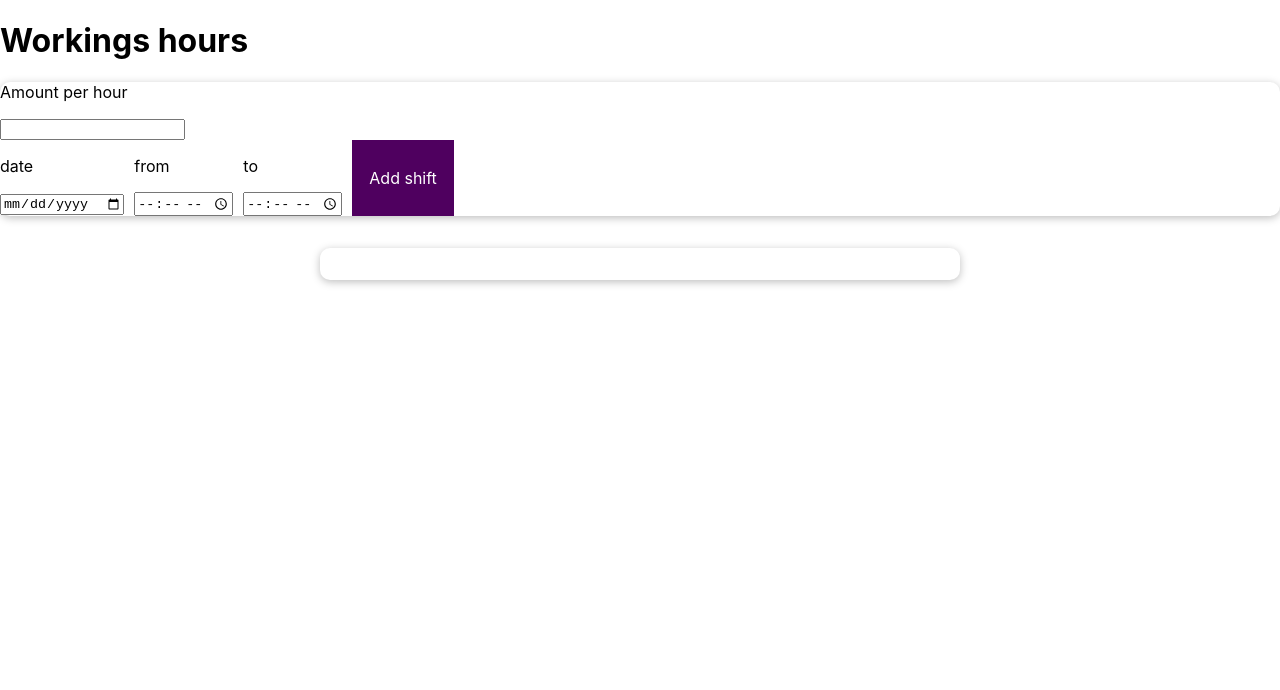
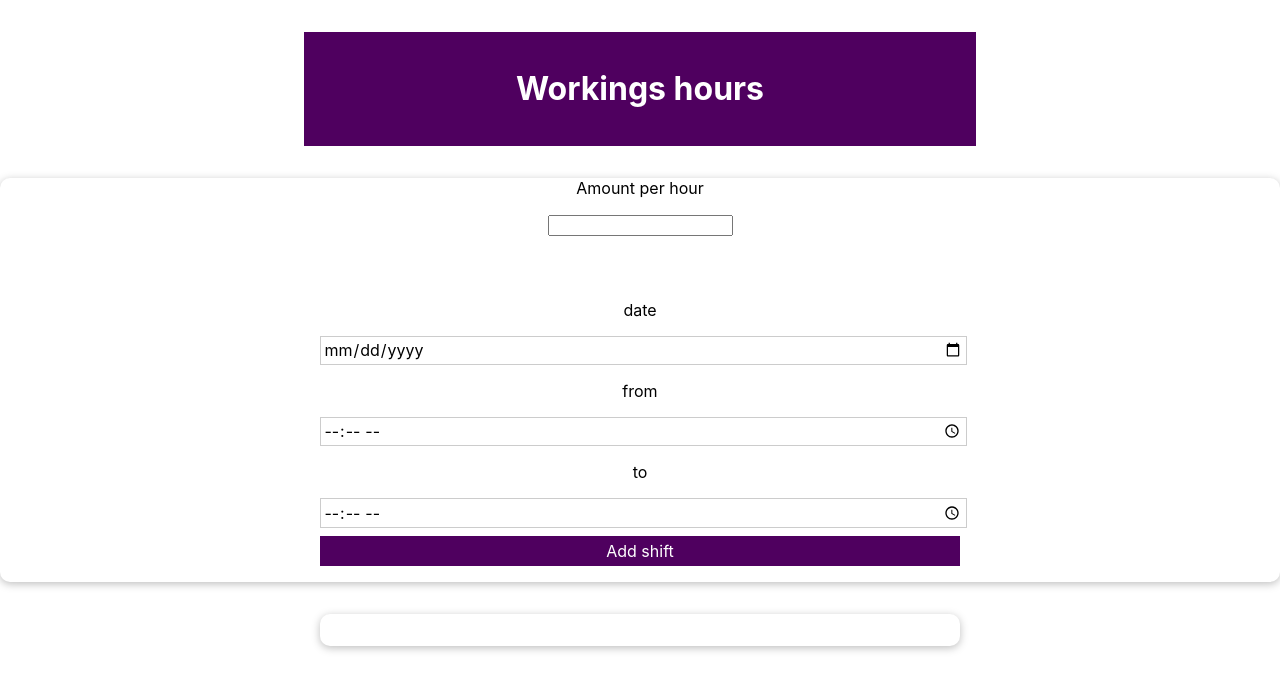
Before and after one commit to NoamGilad/working-hours, a React (Create React App) app: page / in a window 1280 px wide. Shown: the top 690 px of the page. Built offline with nearby package versions, Linux system fonts and the light colour scheme.

Commit message:
error-modal & css

```diff
--- a/public/index.html
+++ b/public/index.html
@@ -28,6 +28,8 @@
   </head>
   <body>
     <noscript>You need to enable JavaScript to run this app.</noscript>
+    <div id="backdrop-root"></div>
+    <div id="overlay-root"></div>
     <div id="root"></div>
     <!--
       This HTML file is a template.
--- a/src/App.js
+++ b/src/App.js
@@ -18,7 +18,7 @@ const App = (props) => {
   };
 
   return (
-    <Fragment className="App">
+    <Fragment>
       <MainForm addEntryMainForm={addEntryHandler} />
       <ShiftList shifts={list} />
     </Fragment>
--- a/src/components/FormField.js
+++ b/src/components/FormField.js
@@ -1,5 +1,5 @@
 const FormField = (props) => {
-  const { children, label } = props;
+  const { children, label, className } = props;
   return (
     <form>
       <p>{label}</p>
--- a/src/components/MainForm.js
+++ b/src/components/MainForm.js
@@ -1,13 +1,16 @@
 import { useState, Fragment } from "react";
 
+import classes from "./MainForm.module.css";
 import FormField from "./FormField";
 import Button from "./UI/Button";
 import Card from "./UI/Card";
+import ErrorModal from "./UI/ErrorModal";
 
 const MainForm = (props) => {
   const [date, setDate] = useState(``);
   const [from, setFrom] = useState(``);
   const [to, setTo] = useState(``);
+  const [error, setError] = useState();
 
   const dateHandler = (e) => {
     setDate(e.target.value);
@@ -27,7 +30,13 @@ const MainForm = (props) => {
 
   const submitHandler = (e) => {
     e.preventDefault();
-    if (!date || !from || !to) return;
+
+    if (!date || !from || !to) {
+      return setError({
+        title: "Invalid inputs",
+        message: "Please fill all your shift's details.",
+      });
+    }
     props.addEntryMainForm(date, from, to);
 
     setDate(``);
@@ -35,16 +44,27 @@ const MainForm = (props) => {
     setTo(``);
   };
 
+  const errorHandler = () => {
+    setError(null);
+  };
+
   return (
     <Fragment>
-      <header>
+      <header className={classes.header}>
         <h1>Workings hours</h1>
       </header>
-      <Card>
+      {error && (
+        <ErrorModal
+          title={error.title}
+          message={error.message}
+          onConfirm={errorHandler}
+        />
+      )}
+      <Card className={classes.card}>
         <FormField label="Amount per hour">
           <input type="amount" />
         </FormField>
-        <form className="mainForm">
+        <div className={classes.input}>
           <FormField label="date">
             <input
               type="date"
@@ -61,7 +81,7 @@ const MainForm = (props) => {
             <input type="time" value={to} onChange={toHandler} />
           </FormField>
           <Button onClick={submitHandler}>Add shift</Button>
-        </form>
+        </div>
       </Card>
     </Fragment>
   );
--- /dev/null
+++ b/src/components/MainForm.module.css
@@ -0,0 +1,40 @@
+.input {
+  margin: 2rem auto;
+  padding: 1rem;
+  width: 90%;
+  max-width: 40rem;
+}
+
+.input label {
+  display: block;
+  font-weight: bold;
+  margin-bottom: 0.5rem;
+}
+
+.input input {
+  font: inherit;
+  display: block;
+  width: 100%;
+  border: 1px solid #ccc;
+  padding: 0.15rem;
+  margin-bottom: 0.5rem;
+}
+
+.input input:focus {
+  outline: none;
+  border-color: #4f005f;
+}
+
+.header {
+  background: #4f005f;
+  color: white;
+  text-align: center;
+  margin: 2rem auto;
+  padding: 1rem;
+  width: 90%;
+  max-width: 40rem;
+}
+
+.card {
+  text-align: center;
+}
--- a/src/components/UI/Button.module.css
+++ b/src/components/UI/Button.module.css
@@ -5,6 +5,7 @@
   color: white;
   padding: 0.25rem 1rem;
   cursor: pointer;
+  min-width: 100%;
 }
 
 .button:hover,
--- /dev/null
+++ b/src/components/UI/ErrorModal.js
@@ -0,0 +1,47 @@
+import { Fragment } from "react";
+import ReactDOM from "react-dom";
+
+import Card from "./Card";
+import Button from "./Button";
+import classes from "./ErrorModal.module.css";
+
+const Backdrop = (props) => {
+  return <div className={classes.backdrop} onClick={props.onConfirm} />;
+};
+
+const ModalOverlay = (props) => {
+  return (
+    <Card className={classes.modal}>
+      <header className={classes.header}>
+        <h2>{props.title}</h2>
+      </header>
+      <div className={classes.content}>
+        <p>{props.message}</p>
+      </div>
+      <footer className={classes.actions}>
+        <Button onClick={props.onConfirm}>Okay</Button>
+      </footer>
+    </Card>
+  );
+};
+
+const ErrorModal = (props) => {
+  return (
+    <Fragment>
+      {ReactDOM.createPortal(
+        <Backdrop onConfirm={props.onConfirm} />,
+        document.getElementById(`backdrop-root`)
+      )}
+      {ReactDOM.createPortal(
+        <ModalOverlay
+          title={props.title}
+          message={props.message}
+          onConfirm={props.onConfirm}
+        />,
+        document.getElementById(`overlay-root`)
+      )}
+    </Fragment>
+  );
+};
+
+export default ErrorModal;
--- /dev/null
+++ b/src/components/UI/ErrorModal.module.css
@@ -0,0 +1,45 @@
+.backdrop {
+  position: fixed;
+  top: 0;
+  left: 0;
+  width: 100%;
+  height: 100vh;
+  z-index: 10;
+  background: rgba(0, 0, 0, 0.75);
+}
+
+.modal {
+  position: fixed;
+  top: 30vh;
+  left: 10%;
+  width: 80%;
+  z-index: 100;
+  overflow: hidden;
+}
+
+.header {
+  background: #4f005f;
+  padding: 1rem;
+}
+
+.header h2 {
+  margin: 0;
+  color: white;
+}
+
+.content {
+  padding: 1rem;
+}
+
+.actions {
+  padding: 1rem;
+  display: flex;
+  justify-content: flex-end;
+}
+
+@media (min-width: 768px) {
+  .modal {
+    left: calc(50% - 20rem);
+    width: 40rem;
+  }
+}
```
